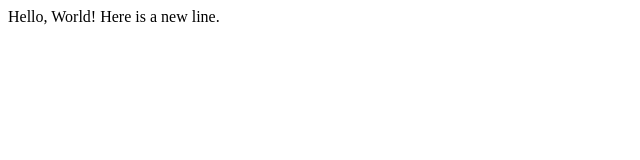
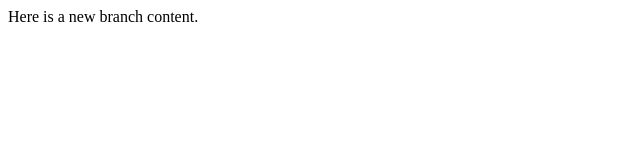
Before and after one commit to patelshravan/lecture1, a plain HTML site: page index.html in a window 1280 px wide. Shown: the full height of the page, 0-640 px from the left. Drawn offline with Linux system fonts and the light colour scheme.

Commit message:
New branch contents

```diff
--- a/index.html
+++ b/index.html
@@ -4,7 +4,6 @@
         <title>Test</title>
     </head>
     <body>
-        Hello, World!
-        Here is a new line.
+        Here is a new branch content.
     </body>
 </html>
```
